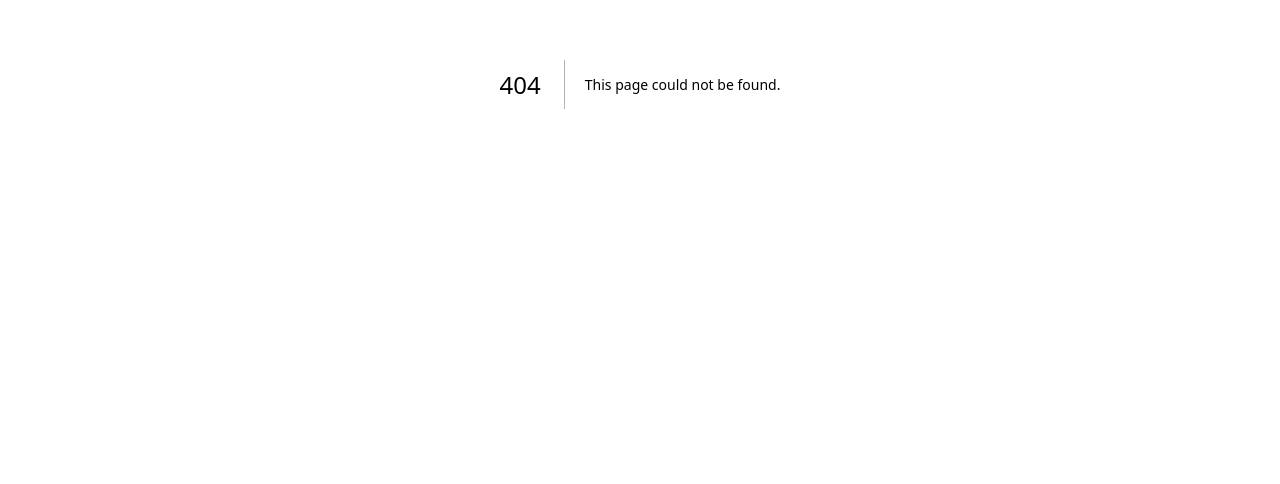
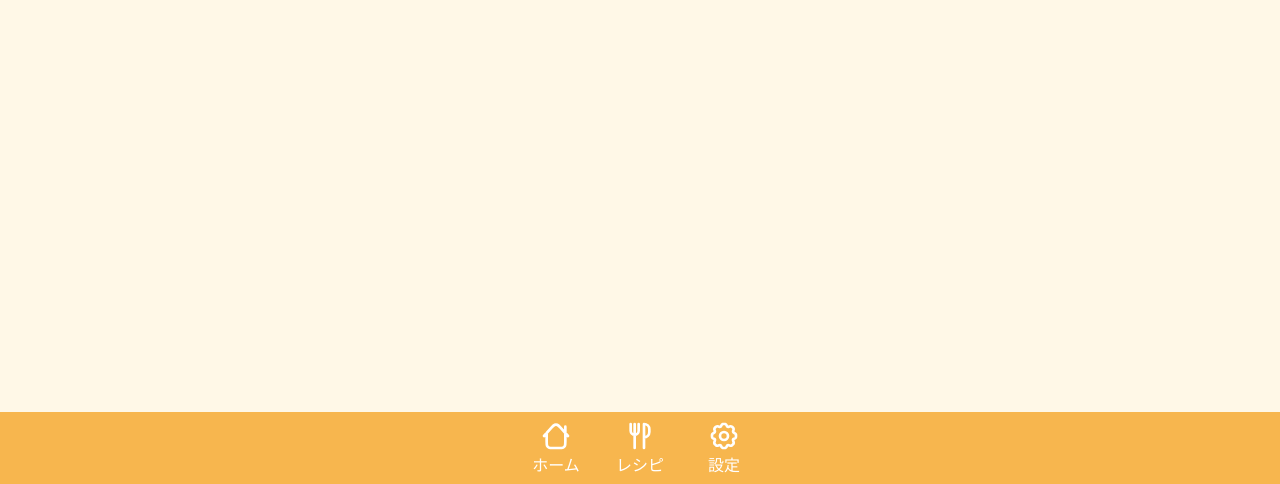
Before and after one commit to yut0takagi/HackathonNo45, a Next.js app: page /recipe in a window 1280 px wide. Before the commit this address had no page. Shown: the part 316-800 px from the top of the page. Built offline with nearby package versions, Linux system fonts and the light colour scheme; a web font is replaced by a local one.

Commit message:
Feat: レシピと設定のページを追加

```diff
--- /dev/null
+++ b/app/recipe/page.module.scss
@@ -0,0 +1 @@
+@use 'styles/variables' as var;
--- /dev/null
+++ b/app/recipe/page.tsx
@@ -0,0 +1,14 @@
+import Footer from '@/components/Footer'
+import styles from "./page.module.scss";
+
+
+export default function Home() {
+
+  return (
+    <>
+      <main className={styles.main}>
+      </main>
+      <Footer></Footer>
+    </>
+  );
+}
--- /dev/null
+++ b/app/setting/page.module.scss
@@ -0,0 +1 @@
+@use 'styles/variables' as var;
```
Also changed, not shown: app/setting/page.tsx (added, +14 -0 lines).
